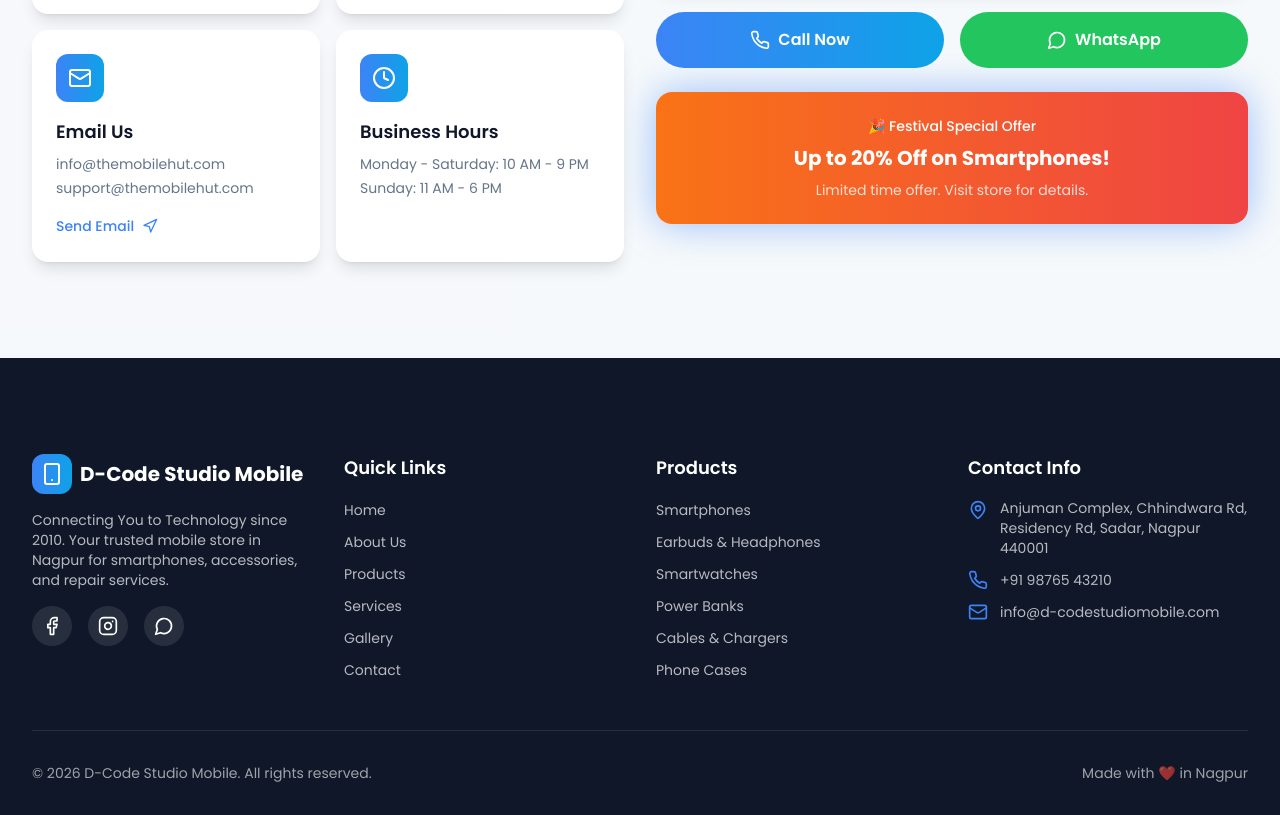
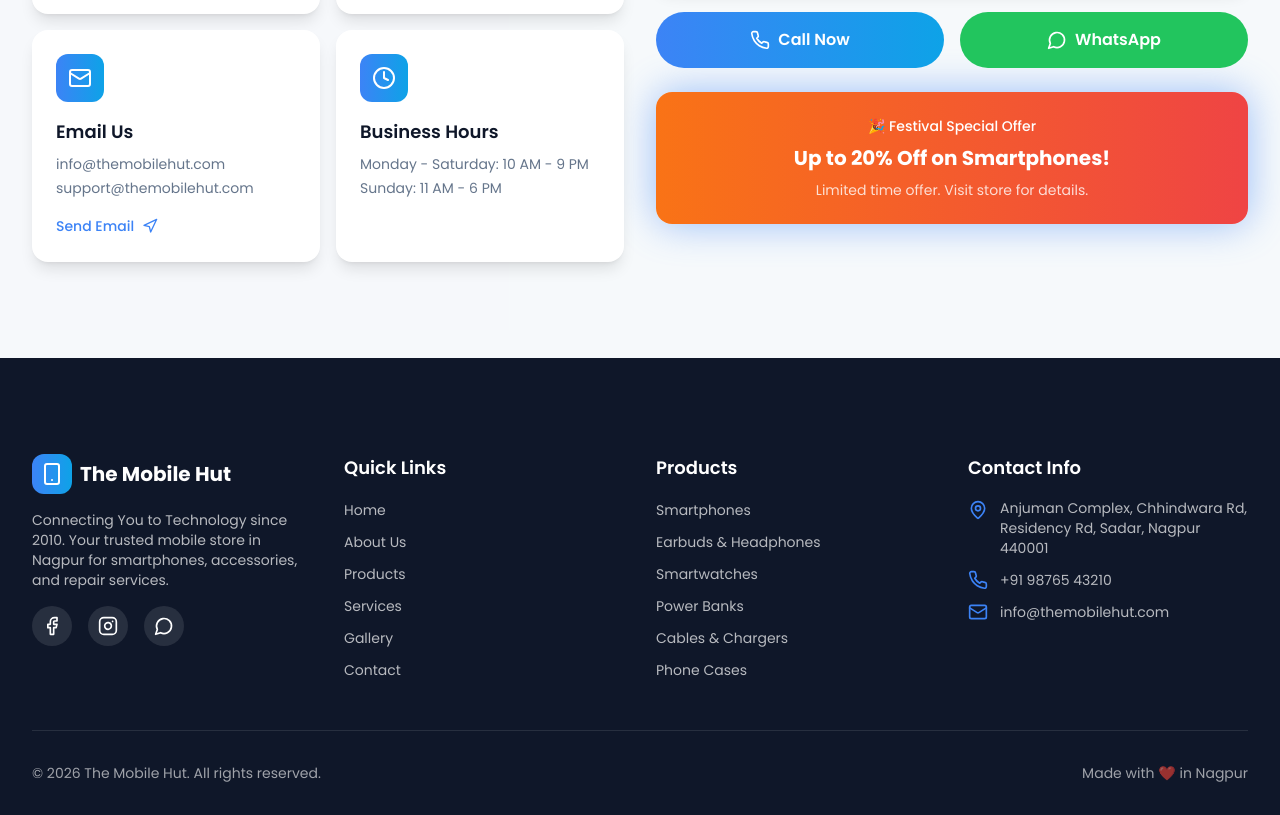
Before and after one commit to Ismail26477/d-code-studio-Chetan-hamare, a React (Vite) app: page / in a window 1280 px wide. Shown: the part 7037-7852 px from the top of the page. Built offline with nearby package versions, Linux system fonts and the light colour scheme; the HTML template or start-up script is replaced by a standard one.

Commit message:
Update Footer.tsx

```diff
--- a/src/components/Footer.tsx
+++ b/src/components/Footer.tsx
@@ -39,7 +39,7 @@ const Footer = () => {
                 <div className="w-10 h-10 gradient-bg rounded-xl flex items-center justify-center">
                   <Smartphone className="w-6 h-6 text-white" />
                 </div>
-                <span className="text-xl font-bold">D-Code Studio Mobile</span>
+                <span className="text-xl font-bold">The Mobile Hut</span>
               </div>
               <p className="text-white/70 text-sm mb-4">
                 Connecting You to Technology since 2010. Your trusted mobile store in Nagpur for smartphones, accessories, and repair services.
@@ -124,8 +124,8 @@ const Footer = () => {
                 </li>
                 <li className="flex items-center gap-3">
                   <Mail className="w-5 h-5 text-primary flex-shrink-0" />
-                  <a href="mailto:info@d-codestudiomobile.com" className="text-white/70 hover:text-primary text-sm">
-                    info@d-codestudiomobile.com
+                  <a href="mailto:info@themobilehut.com" className="text-white/70 hover:text-primary text-sm">
+                    info@themobilehut.com
                   </a>
                 </li>
               </ul>
@@ -135,7 +135,7 @@ const Footer = () => {
           {/* Bottom Bar */}
           <div className="pt-8 border-t border-white/10 flex flex-col md:flex-row justify-between items-center gap-4">
             <p className="text-white/60 text-sm text-center md:text-left">
-              © {new Date().getFullYear()} D-Code Studio Mobile. All rights reserved.
+              © {new Date().getFullYear()} The Mobile Hut. All rights reserved.
             </p>
             <p className="text-white/60 text-sm">
               Made with ❤️ in Nagpur
```
